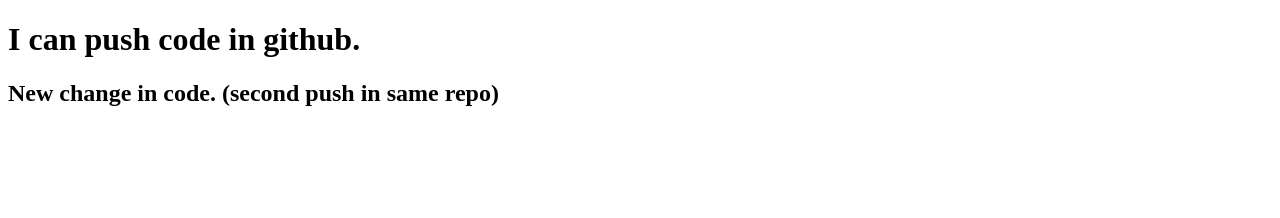
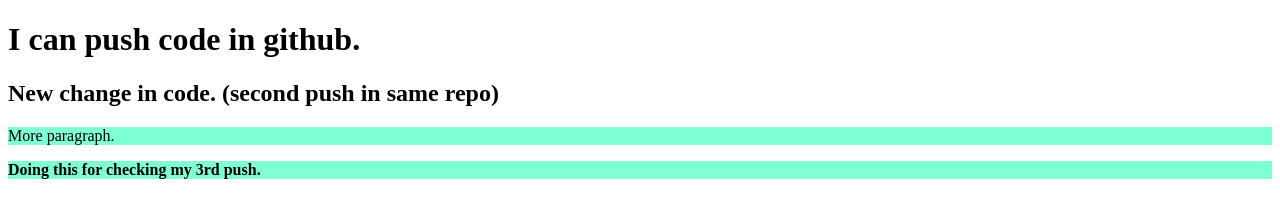
Before and after one commit to shawon-MG/my-first-repo, a plain HTML site: page index.html in a window 1280 px wide. Drawn offline with Linux system fonts and the light colour scheme.

Commit message:
third-commito

```diff
--- a/index.html
+++ b/index.html
@@ -5,9 +5,12 @@
     <meta http-equiv="X-UA-Compatible" content="IE=edge">
     <meta name="viewport" content="width=device-width, initial-scale=1.0">
     <title>My_First_Repository</title>
+    <link rel="stylesheet" href="style.css">
 </head>
 <body>
     <h1>I can push code in github.</h1>
     <h2>New change in code. (second push in same repo)</h2>
+    <p>More paragraph.</p>
+    <p> <strong> Doing this for checking my 3rd push.</strong></p>
 </body>
 </html>
--- /dev/null
+++ b/style.css
@@ -0,0 +1,3 @@
+p{
+    background-color: aquamarine;
+}
```
